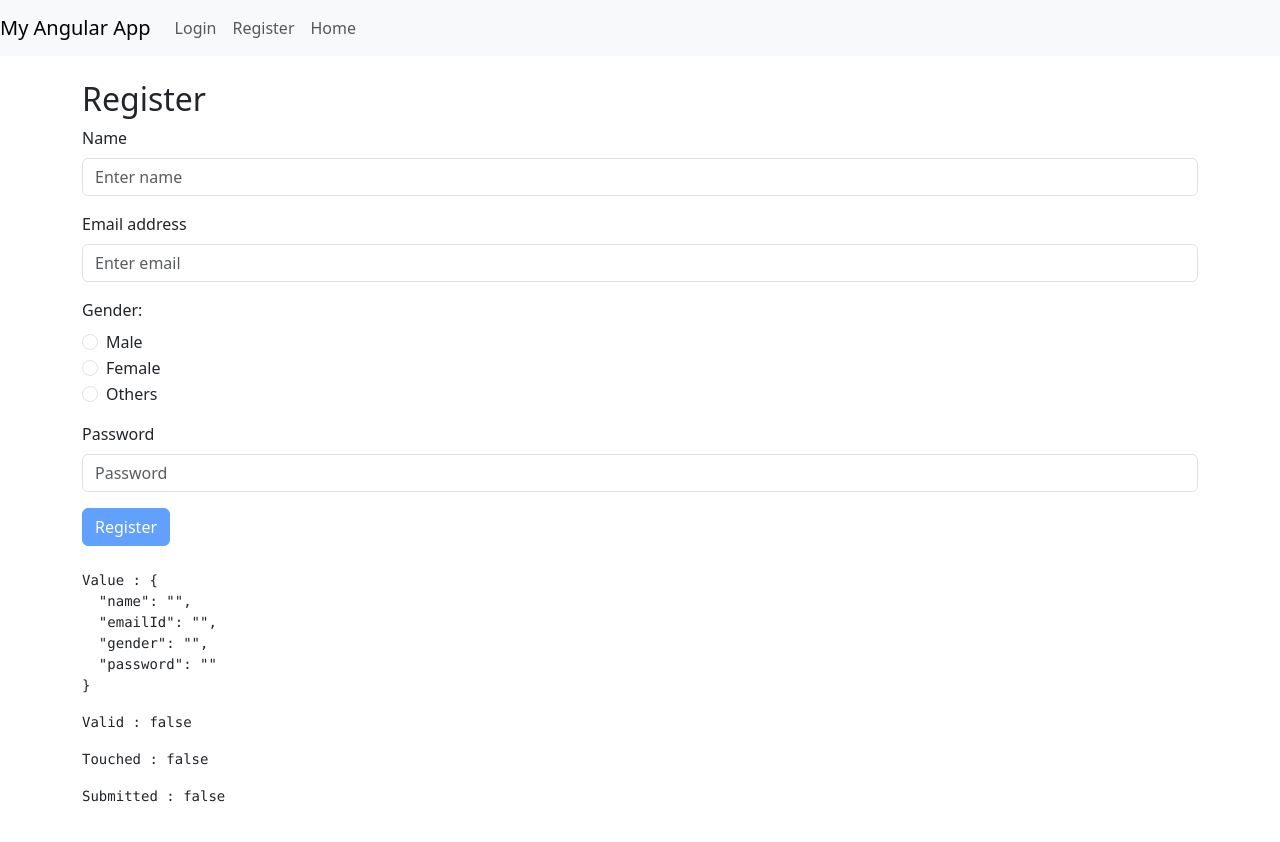
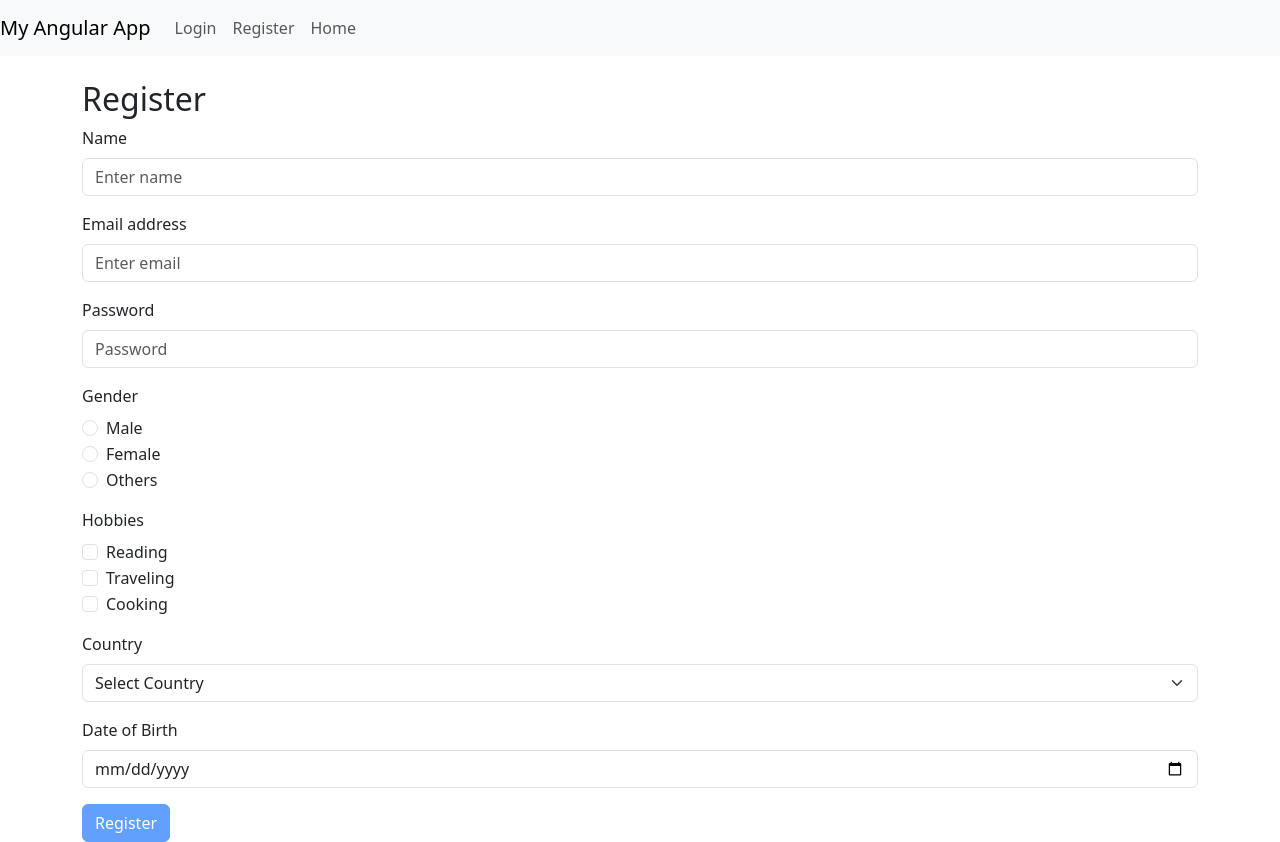
Before and after one commit to deepakkumar07-debug/first-angular-app, an Angular app: page /register in a window 1280 px wide. Built offline with nearby package versions, Linux system fonts and the light colour scheme; no server answers.

Commit message:
reactive forms basic

```diff
--- a/src/app/register/register.component.html
+++ b/src/app/register/register.component.html
@@ -1,11 +1,8 @@
-<!-- src/app/register/register.component.html -->
+<!-- register.component.html -->
 <div class="container">
   <h2>Register</h2>
-  <form
-    #registerForm="ngForm"
-    (ngSubmit)="saveRegisterForm(registerForm)"
-    novalidate
-  >
+  <form [formGroup]="registerForm" (ngSubmit)="saveRegisterForm()">
+    <!-- Name Field -->
     <div class="mb-3">
       <label for="name" class="form-label">Name</label>
       <input
@@ -13,55 +10,87 @@
         class="form-control"
         id="name"
         placeholder="Enter name"
-        name="name"
-        ngModel
-        #name="ngModel"
-        required
+        formControlName="name"
       />
       <div
-        *ngIf="name.invalid && (name.dirty || name.touched)"
+        *ngIf="
+          registerForm.get('name')?.invalid &&
+          (registerForm.get('name')?.dirty || registerForm.get('name')?.touched)
+        "
         class="text-danger"
       >
-        <small *ngIf="name.errors?.['required']">Name is required.</small>
+        <small *ngIf="registerForm.get('name')?.errors?.['required']"
+          >Name is required.</small
+        >
       </div>
     </div>
 
+    <!-- Email Field -->
     <div class="mb-3">
-      <label for="email" class="form-label">Email address</label>
+      <label for="emailId" class="form-label">Email address</label>
       <input
         type="email"
         class="form-control"
-        id="email"
+        id="emailId"
         placeholder="Enter email"
-        name="emailId"
-        ngModel
-        #emailId="ngModel"
-        required
-        email
+        formControlName="emailId"
       />
       <div
-        *ngIf="emailId.invalid && (emailId.dirty || emailId.touched)"
+        *ngIf="
+          registerForm.get('emailId')?.invalid &&
+          (registerForm.get('emailId')?.dirty ||
+            registerForm.get('emailId')?.touched)
+        "
         class="text-danger"
       >
-        <small *ngIf="emailId.errors?.['required']">Email is required.</small>
-        <small *ngIf="emailId.errors?.['email']">Invalid email address.</small>
+        <small *ngIf="registerForm.get('emailId')?.errors?.['required']"
+          >Email is required.</small
+        >
+        <small *ngIf="registerForm.get('emailId')?.errors?.['email']"
+          >Email must be a valid email address.</small
+        >
       </div>
     </div>
 
+    <!-- Password Field -->
     <div class="mb-3">
-      <label class="form-label">Gender:</label>
+      <label for="password" class="form-label">Password</label>
+      <input
+        type="password"
+        class="form-control"
+        id="password"
+        placeholder="Password"
+        formControlName="password"
+      />
+      <div
+        *ngIf="
+          registerForm.get('password')?.invalid &&
+          (registerForm.get('password')?.dirty ||
+            registerForm.get('password')?.touched)
+        "
+        class="text-danger"
+      >
+        <small *ngIf="registerForm.get('password')?.errors?.['required']"
+          >Password is required.</small
+        >
+        <small *ngIf="registerForm.get('password')?.errors?.['minlength']"
+          >Password must be at least 6 characters long.</small
+        >
+      </div>
+    </div>
+
+    <!-- Gender Field -->
+    <div class="mb-3">
+      <label class="form-label">Gender</label>
       <div class="form-check">
         <input
           type="radio"
           id="_male"
           class="form-check-input"
           value="male"
-          name="gender"
-          ngModel
-          #gender="ngModel"
-          required
+          formControlName="gender"
         />
-        <label class="form-check-label" for="_male">Male</label>
+        <label class="form-check-label" for="_male"> Male </label>
       </div>
       <div class="form-check">
         <input
@@ -69,11 +98,9 @@
           id="_female"
           class="form-check-input"
           value="female"
-          name="gender"
-          ngModel
-          required
+          formControlName="gender"
         />
-        <label class="form-check-label" for="_female">Female</label>
+        <label class="form-check-label" for="_female"> Female </label>
       </div>
       <div class="form-check">
         <input
@@ -81,42 +108,92 @@
           id="_others"
           class="form-check-input"
           value="others"
-          name="gender"
-          ngModel
-          required
+          formControlName="gender"
         />
-        <label class="form-check-label" for="_others">Others</label>
+        <label class="form-check-label" for="_others"> Others </label>
       </div>
       <div
-        *ngIf="gender.invalid && (gender.dirty || gender.touched)"
+        *ngIf="
+          registerForm.get('gender')?.invalid &&
+          (registerForm.get('gender')?.dirty ||
+            registerForm.get('gender')?.touched)
+        "
         class="text-danger"
       >
-        <small *ngIf="gender.errors?.['required']">Gender is required.</small>
+        <small *ngIf="registerForm.get('gender')?.errors?.['required']"
+          >Gender is required.</small
+        >
       </div>
     </div>
 
+    <!-- Hobbies Field -->
+    <div class="mb-3" formGroupName="hobbies">
+      <label class="form-label">Hobbies</label>
+      <div class="form-check">
+        <input
+          type="checkbox"
+          id="reading"
+          class="form-check-input"
+          formControlName="reading"
+        />
+        <label class="form-check-label" for="reading"> Reading </label>
+      </div>
+      <div class="form-check">
+        <input
+          type="checkbox"
+          id="traveling"
+          class="form-check-input"
+          formControlName="traveling"
+        />
+        <label class="form-check-label" for="traveling"> Traveling </label>
+      </div>
+      <div class="form-check">
+        <input
+          type="checkbox"
+          id="cooking"
+          class="form-check-input"
+          formControlName="cooking"
+        />
+        <label class="form-check-label" for="cooking"> Cooking </label>
+      </div>
+    </div>
+
+    <!-- Country Field -->
     <div class="mb-3">
-      <label for="password" class="form-label">Password</label>
-      <input
-        type="password"
-        class="form-control"
-        id="password"
-        placeholder="Password"
-        ngModel
-        name="password"
-        #password="ngModel"
-        required
-        minlength="6"
-      />
+      <label for="country" class="form-label">Country</label>
+      <select class="form-select" id="country" formControlName="country">
+        <option value="">Select Country</option>
+        <option value="USA">USA</option>
+        <option value="Canada">Canada</option>
+        <option value="India">India</option>
+      </select>
       <div
-        *ngIf="password.invalid && (password.dirty || password.touched)"
+        *ngIf="
+          registerForm.get('country')?.invalid &&
+          (registerForm.get('country')?.dirty ||
+            registerForm.get('country')?.touched)
+        "
         class="text-danger"
       >
-        <small *ngIf="password.errors?.['required']"
-          >Password is required.</small
+        <small *ngIf="registerForm.get('country')?.errors?.['required']"
+          >Country is required.</small
         >
-        <small *ngIf="password.errors?.['minlength']"
-          >Password must be at least 6 characters long.</small
+      </div>
+    </div>
+
+    <!-- Date of Birth Field -->
+    <div class="mb-3">
+      <label for="dob" class="form-label">Date of Birth</label>
+      <input type="date" class="form-control" id="dob" formControlName="dob" />
+      <div
+        *ngIf="
+          registerForm.get('dob')?.invalid &&
+          (registerForm.get('dob')?.dirty || registerForm.get('dob')?.touched)
+        "
+        class="text-danger"
+      >
+        <small *ngIf="registerForm.get('dob')?.errors?.['required']"
+          >Date of Birth is required.</small
         >
       </div>
     </div>
@@ -129,10 +206,4 @@
       Register
     </button>
   </form>
-
-  <br />
-  <pre>Value : {{ registerForm.value | json }} </pre>
-  <pre>Valid : {{ registerForm.valid }} </pre>
-  <pre>Touched : {{ registerForm.touched }} </pre>
-  <pre>Submitted : {{ registerForm.submitted }} </pre>
 </div>
--- a/src/app/register/register.component.ts
+++ b/src/app/register/register.component.ts
@@ -1,4 +1,5 @@
 import { Component } from '@angular/core';
+import { FormGroup, FormBuilder, Validators } from '@angular/forms';
 
 @Component({
   selector: 'app-register',
@@ -6,7 +7,29 @@ import { Component } from '@angular/core';
   styleUrls: ['./register.component.css'],
 })
 export class RegisterComponent {
-  saveRegisterForm(registerForm: any) {
-    console.log('Register Form Value', registerForm.value);
+  registerForm!: FormGroup;
+
+  constructor(private fb: FormBuilder) {}
+
+  ngOnInit(): void {
+    this.registerForm = this.fb.group({
+      name: ['', Validators.required],
+      emailId: ['', [Validators.required, Validators.email]],
+      password: ['', [Validators.required, Validators.minLength(6)]],
+      gender: ['', Validators.required],
+      hobbies: this.fb.group({
+        reading: [false],
+        traveling: [false],
+        cooking: [false],
+      }),
+      country: ['', Validators.required],
+      dob: ['', Validators.required],
+    });
+  }
+
+  saveRegisterForm(): void {
+    if (this.registerForm.valid) {
+      console.log('Form Submitted!', this.registerForm.value);
+    }
   }
 }
```
